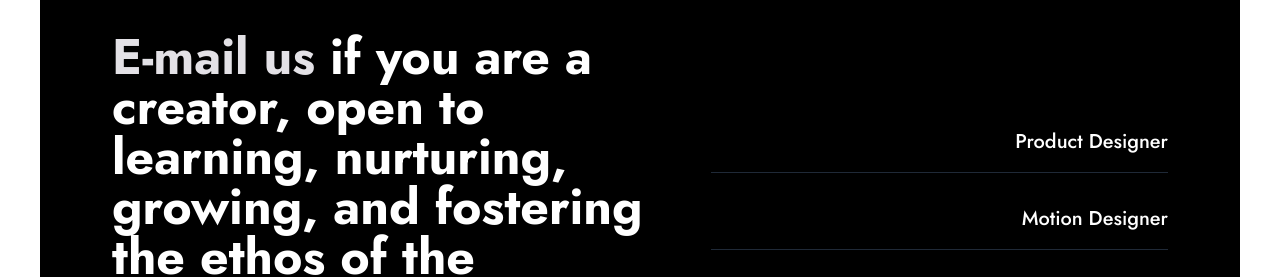
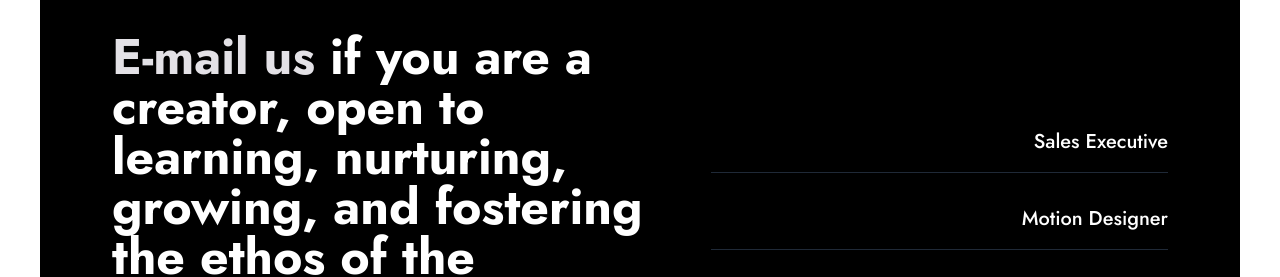
Before and after one commit to TIC-Global-Services/HOC, a React (Vite) app: page /careers in a window 1280 px wide. Shown: the part 1000-1277 px from the top of the page. Built offline with nearby package versions, Linux system fonts and the light colour scheme.

Commit message:
latest changes - careers - removed product designer with Sales executive, hover elements size up

```diff
--- a/src/components/ShowReel.jsx
+++ b/src/components/ShowReel.jsx
@@ -24,7 +24,7 @@ const ShowReel = () => {
         loop
         playsInline
         preload="metadata"
-        className="w-full h-full object-contain md:object-cover"
+        className="block w-full h-full object-contain md:object-cover"
       />
       <button
         onClick={toggleMute}
--- a/src/components/clientPage/JobListings.jsx
+++ b/src/components/clientPage/JobListings.jsx
@@ -6,7 +6,7 @@ const JobListings = () => {
   const isInView = useInView(ref, { once: true }); // Trigger animation only once when in view
 
   const positions = [
-    "Product Designer",
+    "Sales Executive",
     "Motion Designer",
     "Illustrator/Multimedia Designer",
     "Experimental Graphic Designer",
--- a/src/pages/Careers.jsx
+++ b/src/pages/Careers.jsx
@@ -255,7 +255,7 @@ const JobListings = () => {
   const isInView = useInView(ref, { once: true }); // Trigger animation only once when in view
 
   const positions = [
-    "Product Designer",
+    "Sales Executive",
     "Motion Designer",
     "Illustrator/Multimedia Designer",
     "Experimental Graphic Designer",
--- a/src/pages/Home.jsx
+++ b/src/pages/Home.jsx
@@ -346,7 +346,7 @@ const ThirdSection = () => {
   return (
     <div className="relative mt-0 md:-mt-40 md:flex md:min-h-[80vh]">
       {/* LEFT — VIDEO */}
-      <div className="w-full md:absolute md:left-5 md:top-0 md:w-[50%]">
+      <div className="w-full md:absolute md:left-5 md:top-10 md:w-[50%]">
         <video
           ref={videoRef}
           id="loader-video"
@@ -355,7 +355,7 @@ const ThirdSection = () => {
           loop
           controls={false}
           playsInline
-          className="w-full h-auto object-contain scale-125"
+          className="block w-full h-auto object-contain scale-125"
         >
           <source
             src={videoSource}
--- a/src/utils/Hover.jsx
+++ b/src/utils/Hover.jsx
@@ -48,7 +48,7 @@ const CursorHover = () => {
           key={img.id}
           src={img.src}
           alt="hover-effect"
-          className="absolute object-cover w-40 h-40"
+          className="absolute object-cover w-56 h-56"
           initial={{ x: img.x, y: img.y, opacity: 1, scale: 1 }}
           animate={{ x: img.x + img.offsetX, y: img.y + img.offsetY, opacity: 0, scale: 0.5 }}
           transition={{ duration: 1, ease: "easeOut" }}
```
